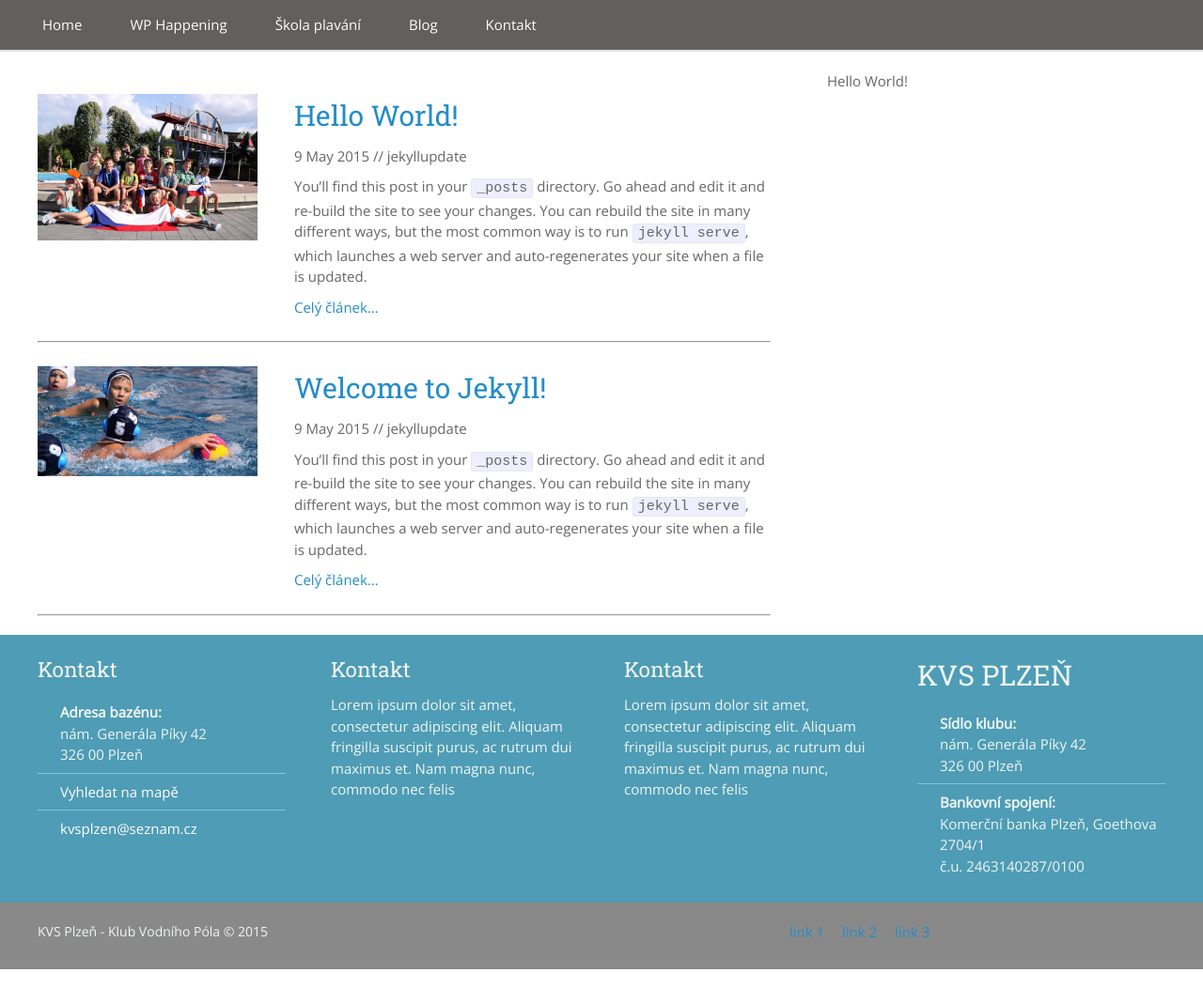
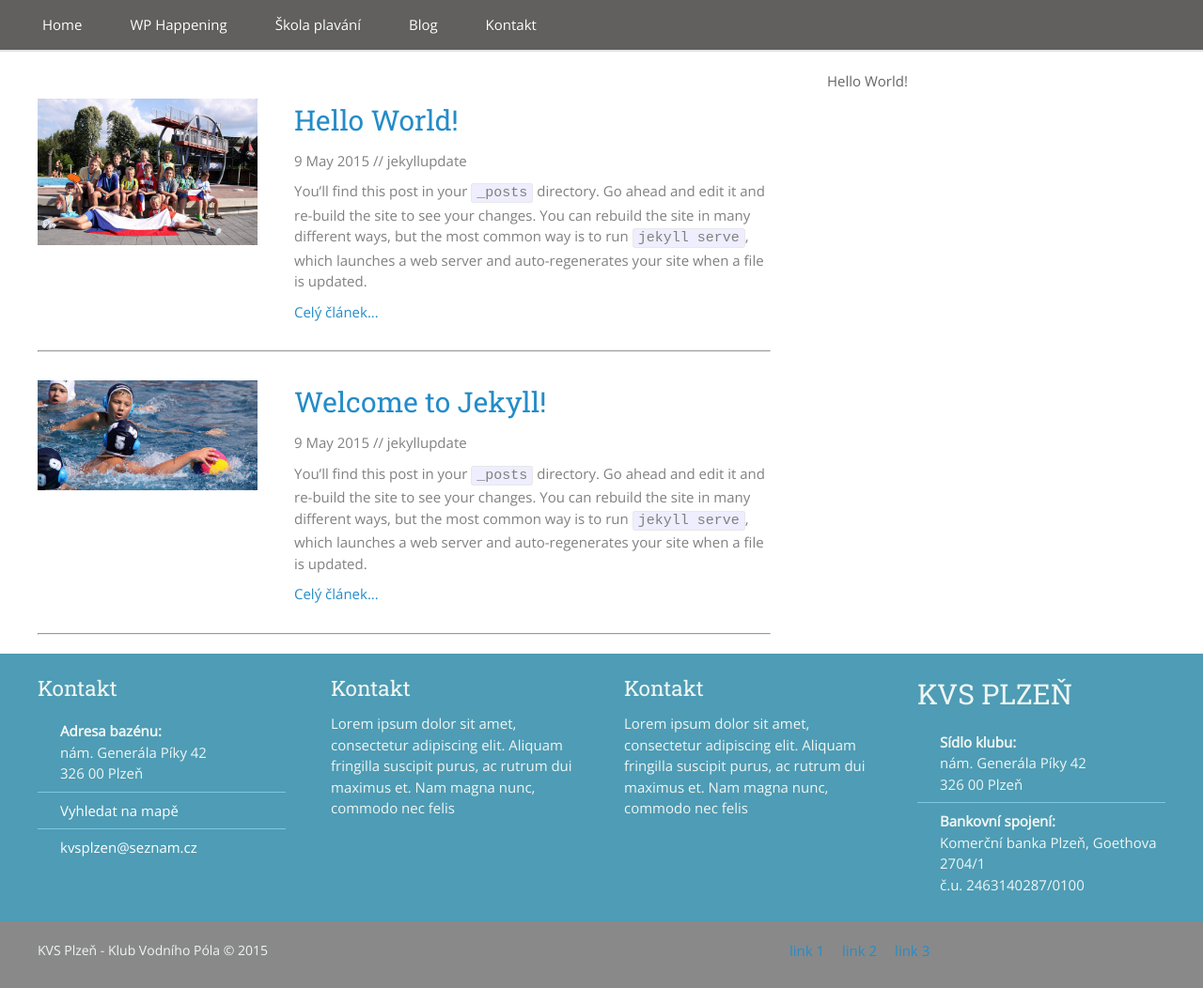
Before and after one commit to SteveVil/KVS-web, a Jekyll site: the page built from Blog/index.html, in a window 1280 px wide. Shown: the whole page at 94% size. Built offline with Jekyll 4.4.1, drawn with Linux system fonts in a browser that asks for light colours; the list of posts is cut into pages by our own code.

Commit message:
Update _layout.sass

```diff
--- a/_sass/_layout.sass
+++ b/_sass/_layout.sass
@@ -5,16 +5,13 @@
 	margin-right: 5%
 	float: left
 
+	hr
+	color: grey
+
 .post-content
 	width: 100%
 	overflow: hidden
-	margin: 25px 0px
-
-	hr
-		color: grey
-
-	hr:last-child
-		display: none
+	margin: 30px 0px
 
 .post-thumbnail
 	width: 30%
```
